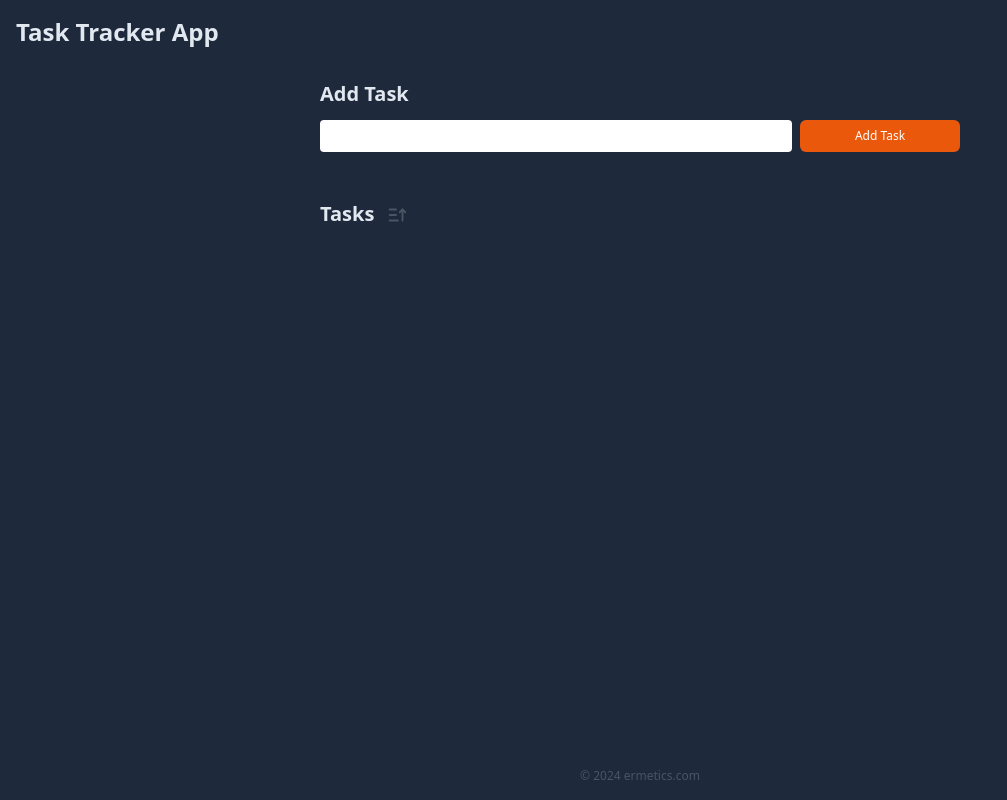
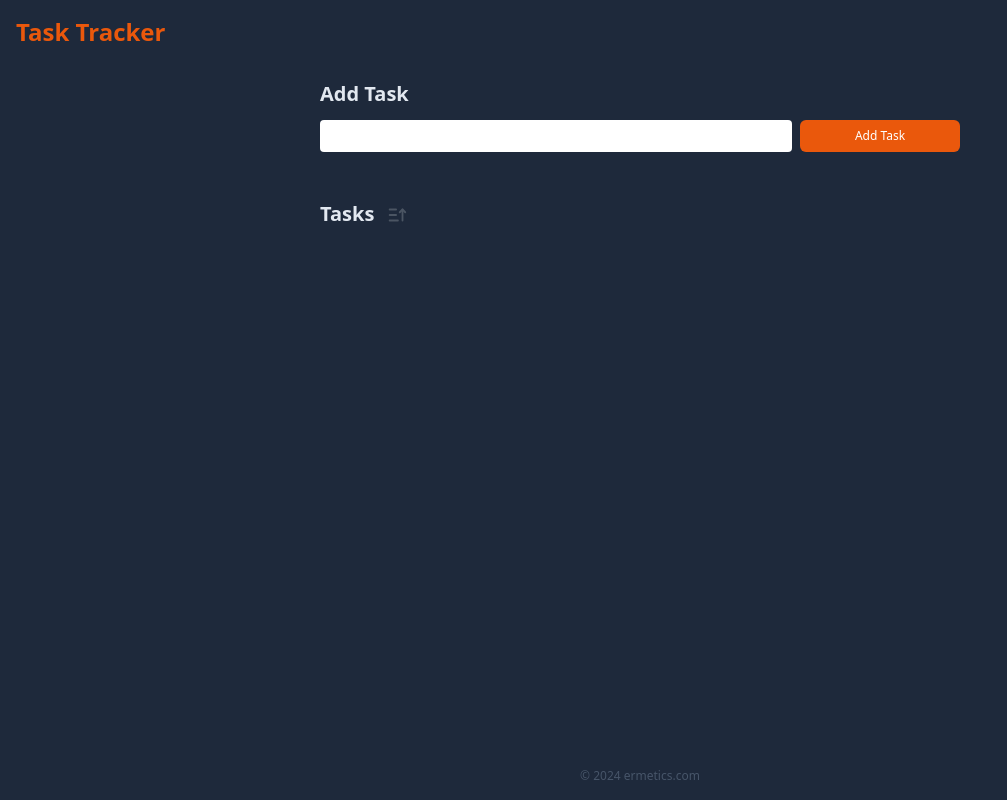
Before and after one commit to ermetics/task-tracker, a plain HTML site: page index.html in a window 1280 px wide. Shown: the whole page, without its empty margins (0-1007 px from the left). Drawn offline with nearby package versions, Linux system fonts and the light colour scheme.

Commit message:
Update text colors in index.html

```diff
--- a/index.html
+++ b/index.html
@@ -10,7 +10,7 @@
 
     <body class="bg-slate-800 w-screen h-full">
         <header class="w-full h-16 px-4 flex">
-            <h1 class="my-auto text-lg sm:text-2xl font-bold text-slate-200">Task Tracker App</h1>
+            <h1 class="my-auto text-xl sm:text-2xl font-bold text-orange-600">Task Tracker</h1>
         </header>
 
         <main class="w-full max-w-2xl h-96 p-4 mx-auto">
```
